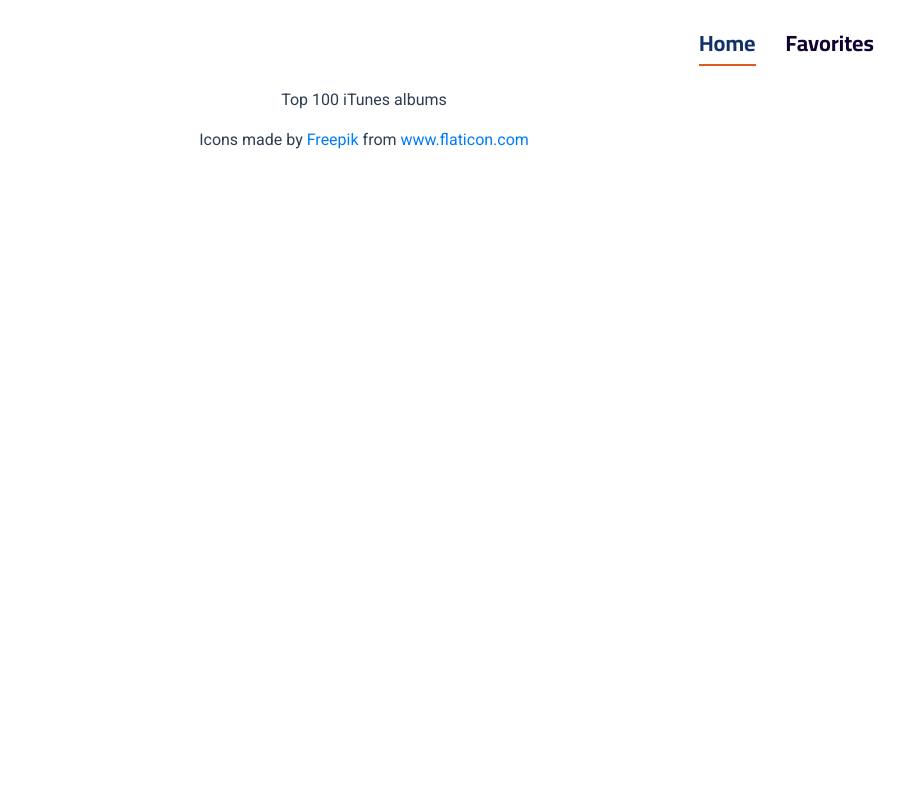
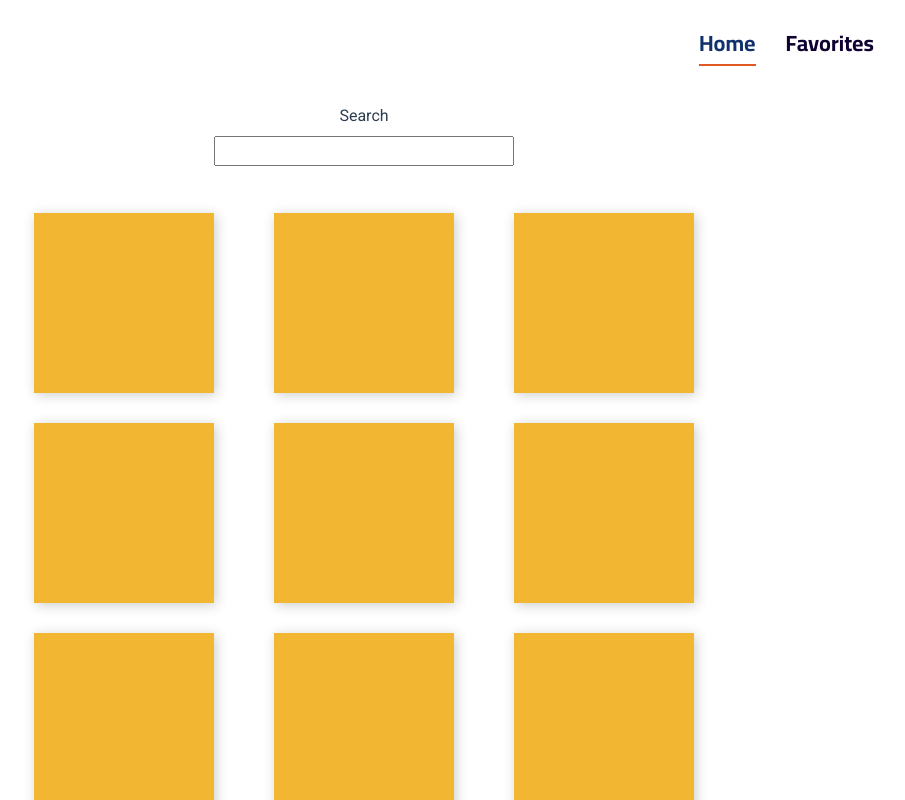
Before and after one commit to annabala/frontend-challenge, a Vue app in the folder my-app/: page / in a window 1280 px wide. Shown: the top 800 px of the page, without its empty margins (276-1181 px from the left). Built offline with nearby package versions, Linux system fonts and the light colour scheme.

Commit message:
create home view to load albums

```diff
--- a/my-app/src/views/Home.vue
+++ b/my-app/src/views/Home.vue
@@ -1,6 +1,24 @@
 <template>
   <div class="home">
-    <TopAlbum msg="Top 100 iTunes albums"/>
+    <div class="container">
+      <div class="home__search d-flex flex-column m-auto py-3">
+        <label for="search">Search</label>
+        <input id="search" type="text" name="search">
+      </div>
+      <TopAlbum/>
+      <div class="home__album-container d-flex flex-row flex-wrap justify-content-between">
+        <div class="home__album-item"></div>
+        <div class="home__album-item"></div>
+        <div class="home__album-item"></div>
+        <div class="home__album-item"></div>
+        <div class="home__album-item"></div>
+        <div class="home__album-item"></div>
+        <div class="home__album-item"></div>
+        <div class="home__album-item"></div>
+        <div class="home__album-item"></div>
+        <div class="home__album-item"></div>
+      </div>
+    </div>
     <div>Icons made by <a href="https://www.flaticon.com/authors/freepik" title="Freepik">Freepik</a> from <a href="https://www.flaticon.com/" title="Flaticon">www.flaticon.com</a></div>
   </div>
 </template>
@@ -9,11 +27,45 @@
 // @ is an alias to /src
 import TopAlbum from '@/components/TopAlbum.vue';
 
+const API = 'https://itunes.apple.com/us/rss/topalbums/limit=100/json';
 
 export default {
   name: 'home',
+  data() {
+    return {
+      // search
+    };
+  },
   components: {
     TopAlbum,
   },
+  methods: {
+    getItems() {
+      axios.get(`${API}`)
+        .then((response) => {
+          console.log(response);
+        });
+    },
+  },
 };
 </script>
+<style lang="scss">
+$color-primary: #16174f;
+$color-cta: #f2b632;
+.home {
+  &__search {
+    max-width: 300px;
+  }
+  &__album-container {
+    max-width: 700px;
+    margin: 0 auto;
+  }
+  &__album-item {
+    background-color: $color-cta;
+    width: 180px;
+    height: 180px;
+    box-shadow: 2px 2px 12px rgba(0,0,0,.2);
+    margin: 15px 20px;
+  }
+}
+</style>
```
